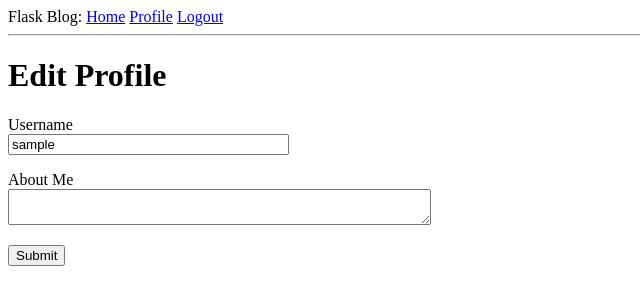
After one commit to anggorodhanumurti/flaskblog, a Flask app: page /edit_profile in a window 1280 px wide. The commit adds this page. Shown: the top 305 px of the page, without its empty margins (0-640 px from the left). Run offline with Flask 3, Linux system fonts and the light colour scheme; the visitor is signed in with stand-in values (Sample User, id 1); data comes from the database, SQL or seed files in the repository; both versions use the stored data as it was after the commit.

Commit message:
now user can edit their profile

```diff
--- a/app/forms.py
+++ b/app/forms.py
@@ -1,6 +1,6 @@
 from flask_wtf import FlaskForm
-from wtforms import StringField, PasswordField, BooleanField, SubmitField
-from wtforms.validators import DataRequired, ValidationError, Email, EqualTo
+from wtforms import StringField, PasswordField, BooleanField, SubmitField, TextAreaField
+from wtforms.validators import DataRequired, ValidationError, Email, EqualTo, Length
 from app.models import User
 
 class LoginForm(FlaskForm):
@@ -25,3 +25,8 @@ class RegistrationForm(FlaskForm):
         user = User.query.filter_by(email=email.data).first()
         if user is not None:
             raise ValidationError('Please use different email address.')
+
+class EditProfileForm(FlaskForm):
+    username = StringField('Username', validators=[DataRequired()])
+    about_me = TextAreaField('About Me', validators=[Length(min=0, max=140)])
+    submit = SubmitField('Submit')
--- a/app/models.py
+++ b/app/models.py
@@ -15,6 +15,8 @@ class User(UserMixin, db.Model):
     email = db.Column(db.String(120), index=True, unique=True)
     password_hash = db.Column(db.String(128))
     posts = db.relationship('Post', backref='author', lazy='dynamic')
+    about_me = db.Column(db.String(140))
+    last_seen = db.Column(db.DateTime, default=datetime.utcnow)
 
     def __repr__(self):
         return '<User {}>'.format(self.username)
--- a/app/routes.py
+++ b/app/routes.py
@@ -1,9 +1,16 @@
 from flask import render_template, flash, redirect, url_for, request
 from app import app, db
-from app.forms import LoginForm, RegistrationForm
+from app.forms import LoginForm, RegistrationForm, EditProfileForm
 from flask_login import current_user, login_user, logout_user, login_required
 from werkzeug.urls import url_parse
 from app.models import User
+from datetime import datetime
+
+@app.before_request
+def before_request():
+    if current_user.is_authenticated:
+        current_user.last_seen = datetime.utcnow()
+        db.session.commit()
 
 @app.route('/')
 @app.route('/index')
@@ -66,3 +73,18 @@ def user(username):
         {'author': user, 'body': 'Test post #2'}
     ]
     return render_template('user.html', user=user, posts=posts)
+
+@app.route('/edit_profile', methods=['GET', 'POST'])
+@login_required
+def edit_profile():
+    form = EditProfileForm()
+    if form.validate_on_submit():
+        current_user.username = form.username.data
+        current_user.about_me = form.about_me.data
+        db.session.commit()
+        flash('your changes have been saved.')
+        return redirect(url_for('edit_profile'))
+    elif request.method == 'GET':
+        form.username.data = current_user.username
+        form.about_me.data = current_user.about_me
+    return render_template('edit_profile.html', title='Edit Profile', form=form)
--- /dev/null
+++ b/app/templates/edit_profile.html
@@ -0,0 +1,25 @@
+{% extends 'base.html' %}
+
+{% block content %}
+    <h1>Edit Profile</h1>
+    <form action="" method="post">
+        {{ form.hidden_tag() }}
+        <p>
+            {{ form.username.label }}<br>
+            {{ form.username(size=32) }}<br>
+            {% for error in form.username.erros %}
+            <span style="color: red;">[{{ error }}]</span>
+            {% endfor %}
+        </p>
+        <p>
+            {{ form.about_me.label }}<br>
+            {{ form.about_me(cols=50, row=4) }}<br>
+            {% for error in form.about_me.errors %}
+                <span style="color: red;">[{{ error }}]</span>
+            {% endfor %}
+        </p>
+        <p>
+            {{ form.submit() }}
+        </p>
+    </form>
+{% endblock %}
```
Also changed, not shown: app/templates/user.html (+12 -1 lines), migrations/versions/63bdd4b42452_new_field_in_user_model.py (added, +34 -0 lines), app.db, 1 other file.
